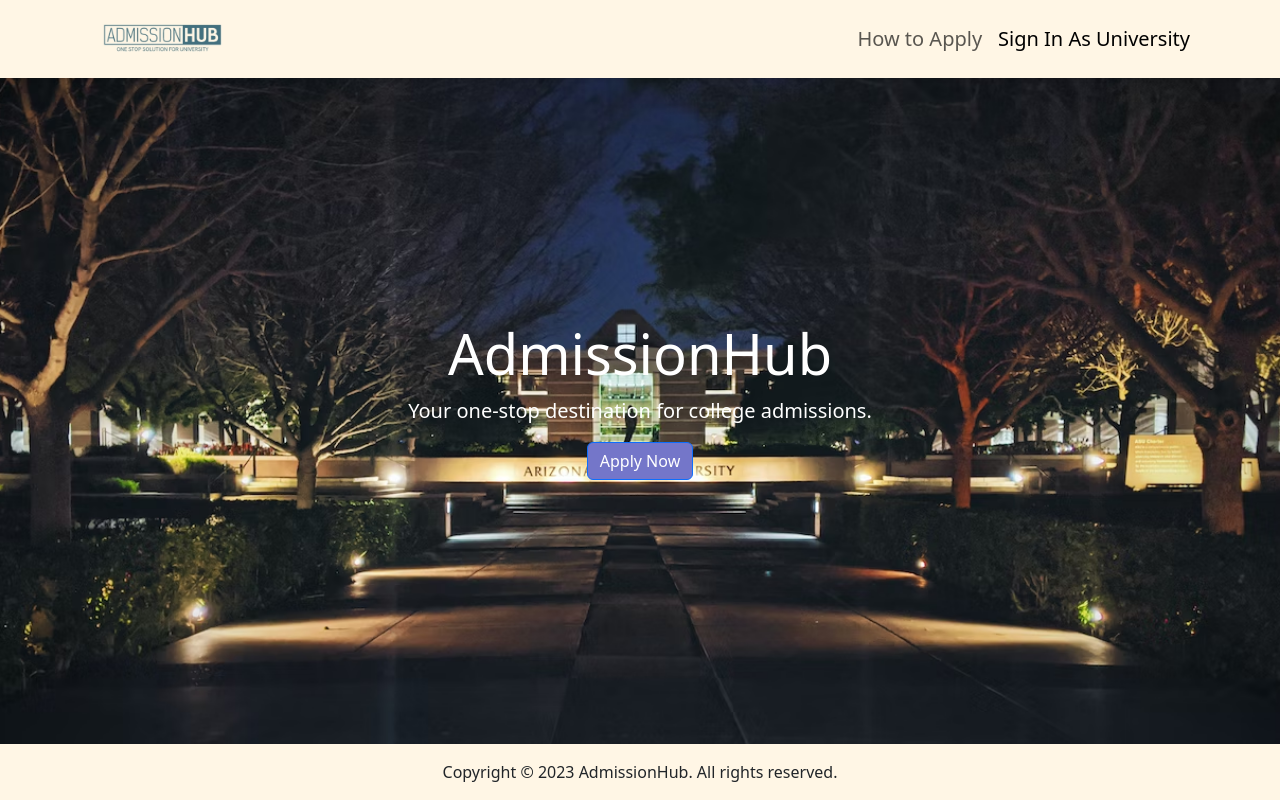
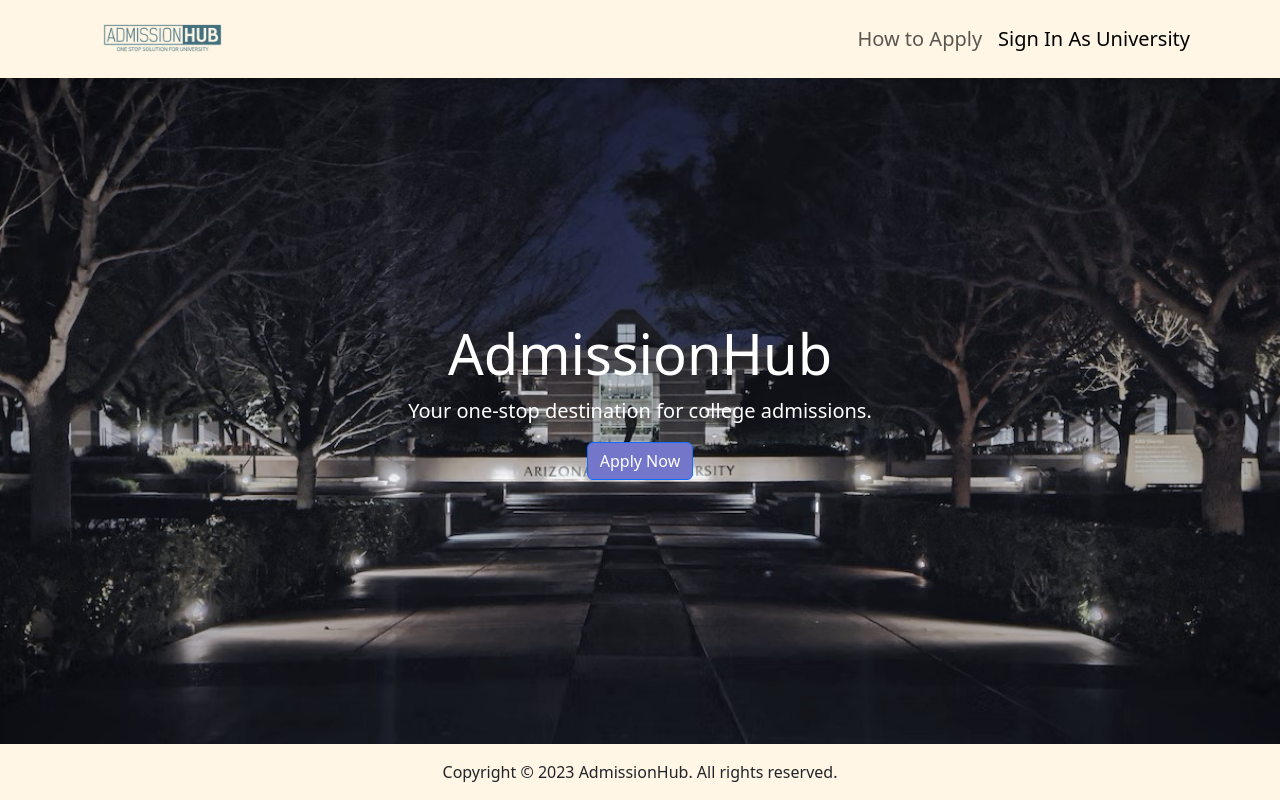
Before and after one commit to rajib-raiyat/admission-hub, a Flask app: page / in a window 1280 px wide. Run offline with Flask 3, Linux system fonts and the light colour scheme.

Commit message:
Picture change and bold font

```diff
--- a/front-end/templates/index.html
+++ b/front-end/templates/index.html
@@ -97,8 +97,8 @@
 
     ">
         <div class="container-xxl">
-            <h1 class="display-4 text-white" style=" filter: ">AdmissionHub</h1>
-            <p class="lead text-white">Your one-stop destination for college admissions.</p>
+            <h1 class="display-4 text-white" style=" filter: "><b>AdmissionHub</b></h1>
+            <p class="lead text-white"><b>Your one-stop destination for college admissions.</b></p>
             <!-- Button trigger modal -->
             <button type="button" class="btn btn-primary" data-bs-toggle="modal" data-bs-target="#staticBackdrop">
                 Apply Now
```
Also changed, not shown: front-end/assets/homepage-bg2.avif.
